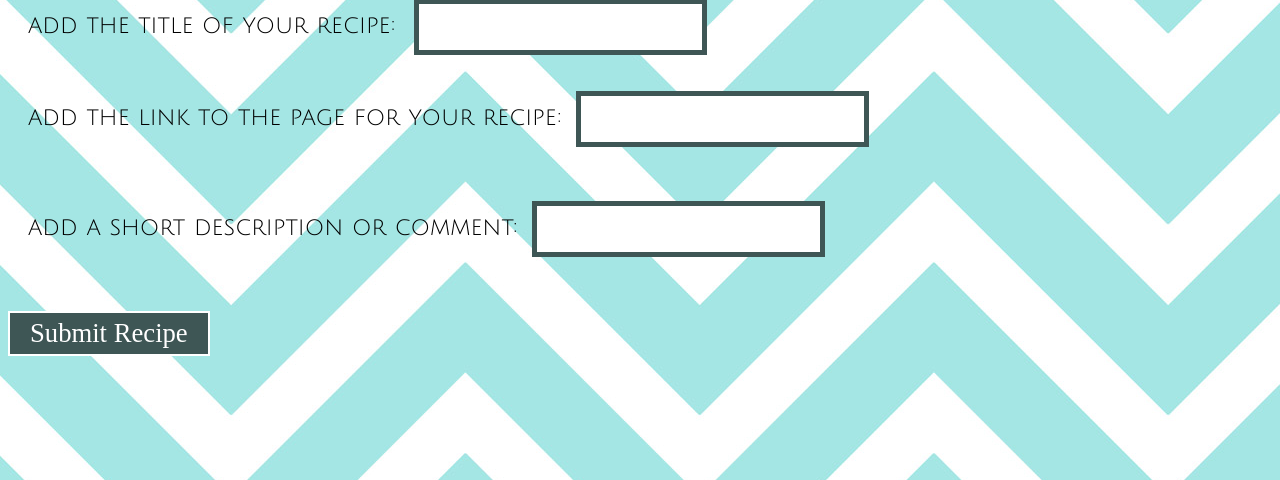
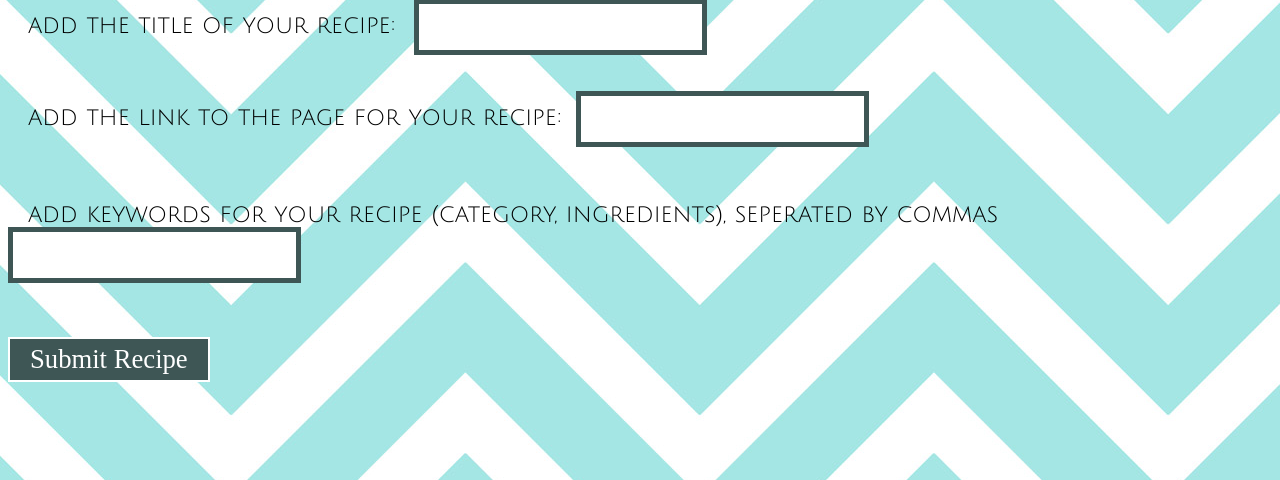
Before and after one commit to smewcat/cssi, a Python web app: template templates/userinput.html in a window 1280 px wide. Shown: the part 267-747 px from the top of the page. Run offline with Jinja, Linux system fonts and the light colour scheme; the template is opened without the code that fills it, so the values that code supplies are empty; some web fonts are replaced.

Commit message:
changed description box to keyword box

```diff
--- a/templates/userinput.html
+++ b/templates/userinput.html
@@ -31,7 +31,7 @@
         <input type='text' name='link' class='ingredientBox'>
         <br><br><br><br>
 
-        <p class="ingredientInput"> add a short description or comment:</p>
+        <p class="ingredientInput"> add keywords for your recipe (category, ingredients), seperated by commas</p>
         <input type='text' name='ingredient' class='ingredientBox'>
         <br><br><br><br>
 
```
